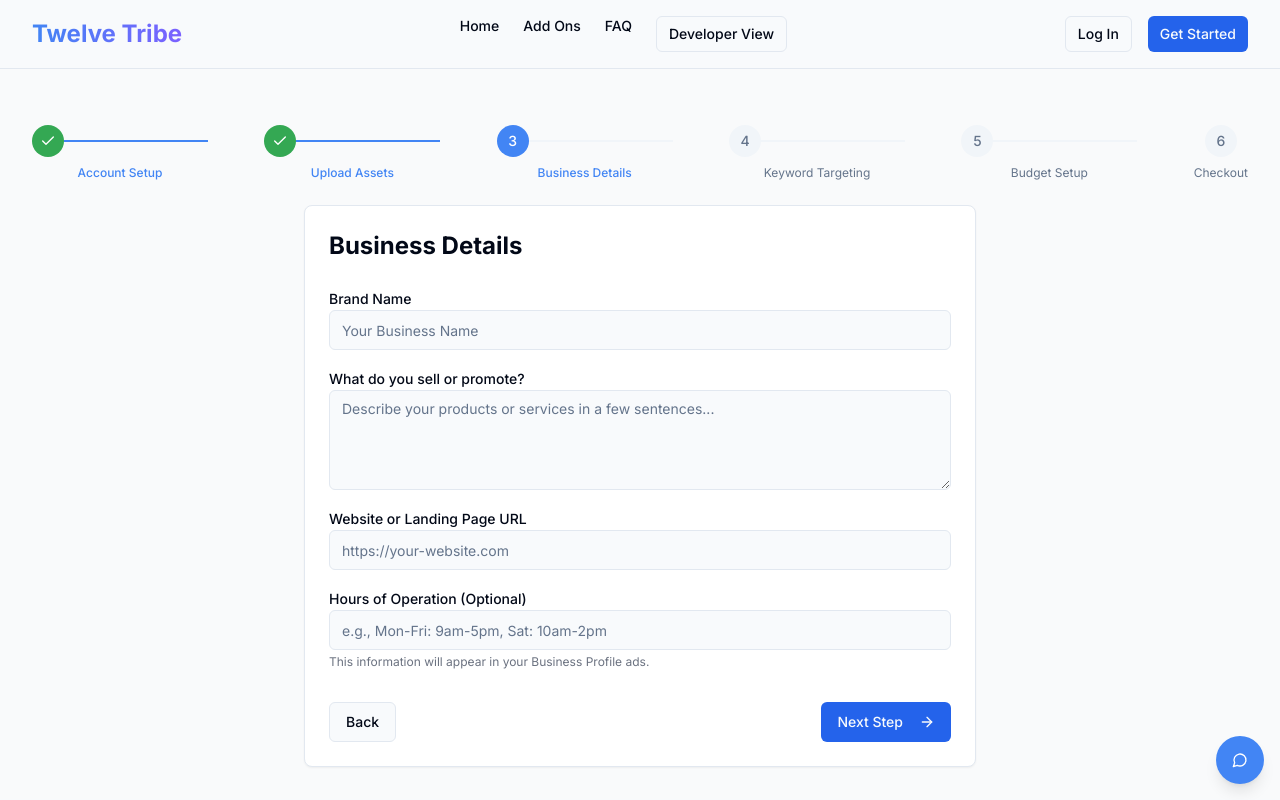
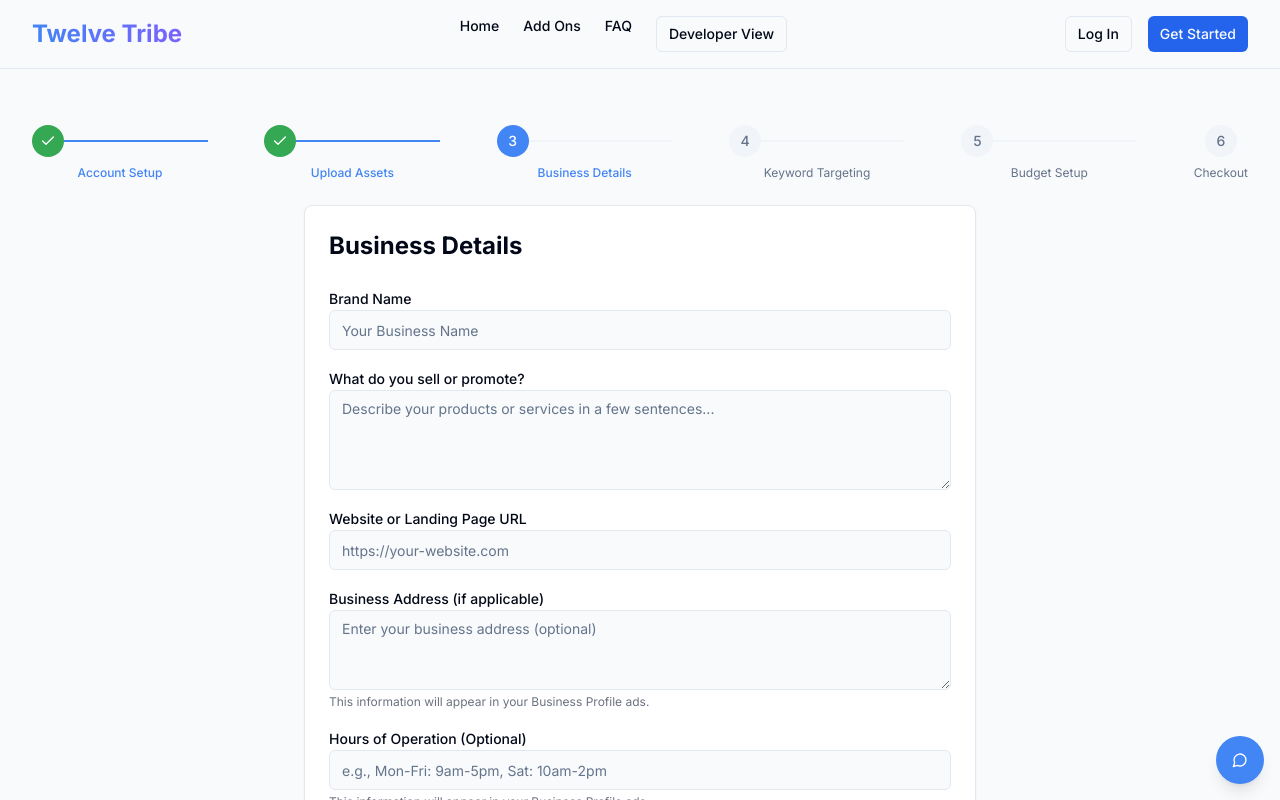
Before and after one commit to landscapehorizon/googly-ads-launchpad, a React (Vite) app: page /create/business in a window 1280 px wide. Shown: the top 800 px of the page. Built offline with nearby package versions, Linux system fonts and the light colour scheme.

Commit message:
Add business address field
Adds a business address input field to the Business Details page.

```diff
--- a/src/pages/BusinessDetails.tsx
+++ b/src/pages/BusinessDetails.tsx
@@ -26,6 +26,7 @@ const BusinessDetails = () => {
   const [description, setDescription] = useState('');
   const [website, setWebsite] = useState('');
   const [hoursOpen, setHoursOpen] = useState('');
+  const [businessAddress, setBusinessAddress] = useState('');
   const navigate = useNavigate();
 
   const handleNext = () => {
@@ -75,6 +76,20 @@ const BusinessDetails = () => {
               </div>
 
               <div>
+                <Label htmlFor="businessAddress">Business Address (if applicable)</Label>
+                <Textarea
+                  id="businessAddress"
+                  placeholder="Enter your business address (optional)"
+                  className="min-h-[80px]"
+                  value={businessAddress}
+                  onChange={(e) => setBusinessAddress(e.target.value)}
+                />
+                <p className="text-xs text-gray-500 mt-1">
+                  This information will appear in your Business Profile ads.
+                </p>
+              </div>
+
+              <div>
                 <Label htmlFor="hoursOpen">Hours of Operation (Optional)</Label>
                 <Input
                   id="hoursOpen"
```
